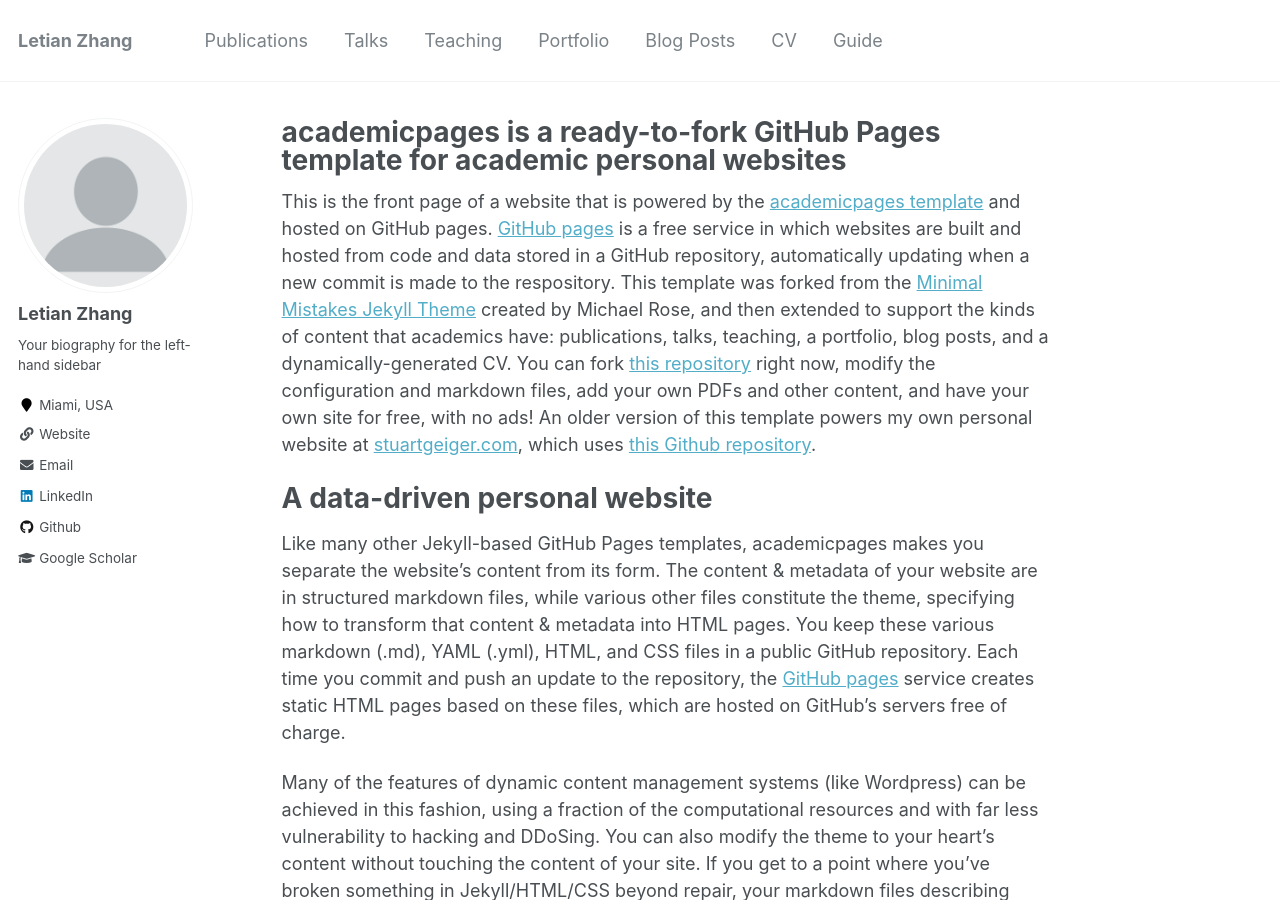
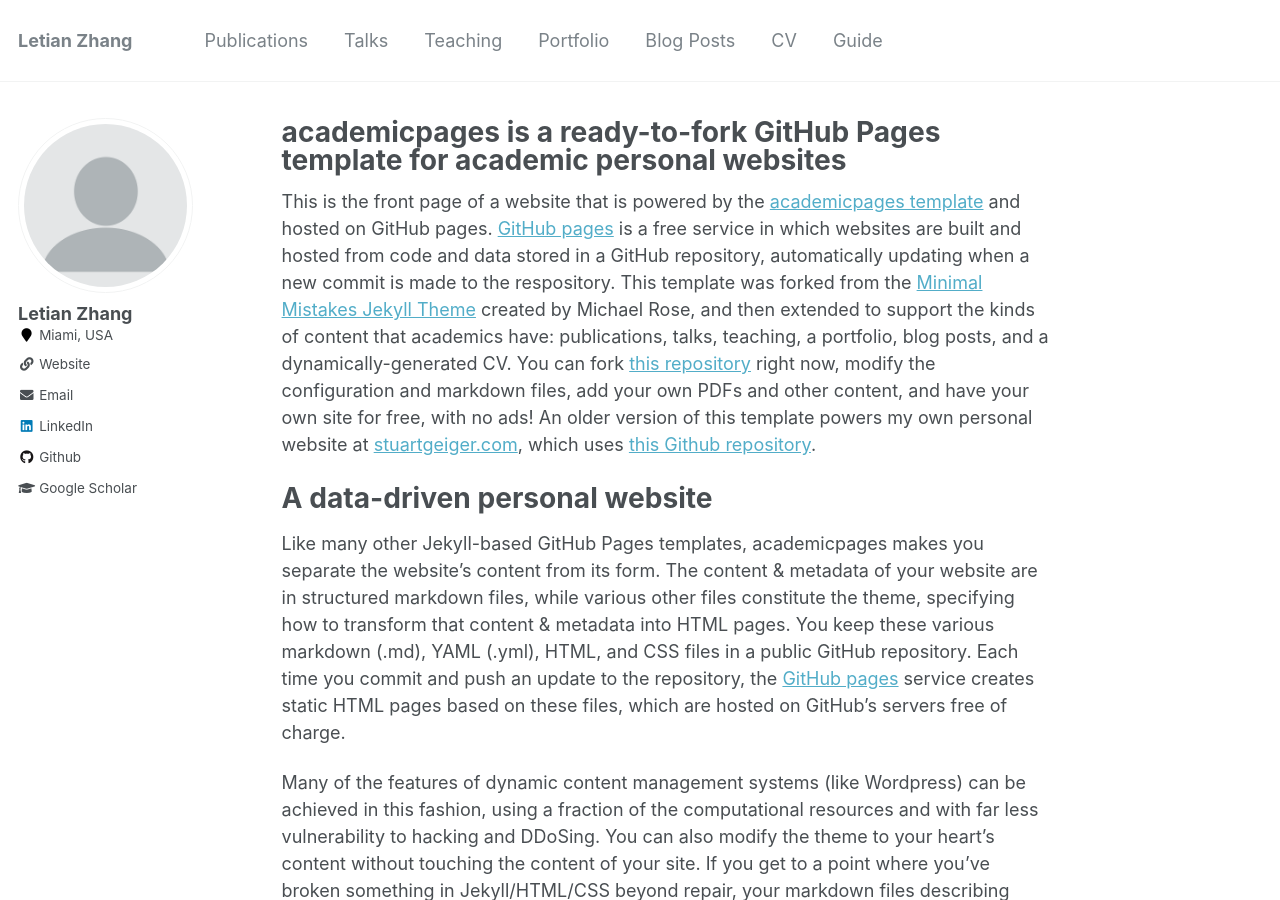
Before and after one commit to letian-zhang/letian-zhang.github.io, a Jekyll site: the page built from _pages/about.md, in a window 1280 px wide and 900 px high. Built offline with Jekyll 4.4.1, drawn with Linux system fonts in a browser that asks for light colours.

Commit message:
Update _config.yml

```diff
--- a/_config.yml
+++ b/_config.yml
@@ -82,7 +82,7 @@ analytics:
 author:
   name             : "Letian Zhang"
   avatar           : "profile.png"
-  bio              : "Your biography for the left-hand sidebar"
+  bio              : #"Your biography for the left-hand sidebar"
   location         : "Miami, USA"
   employer         :
   pubmed           :
```
